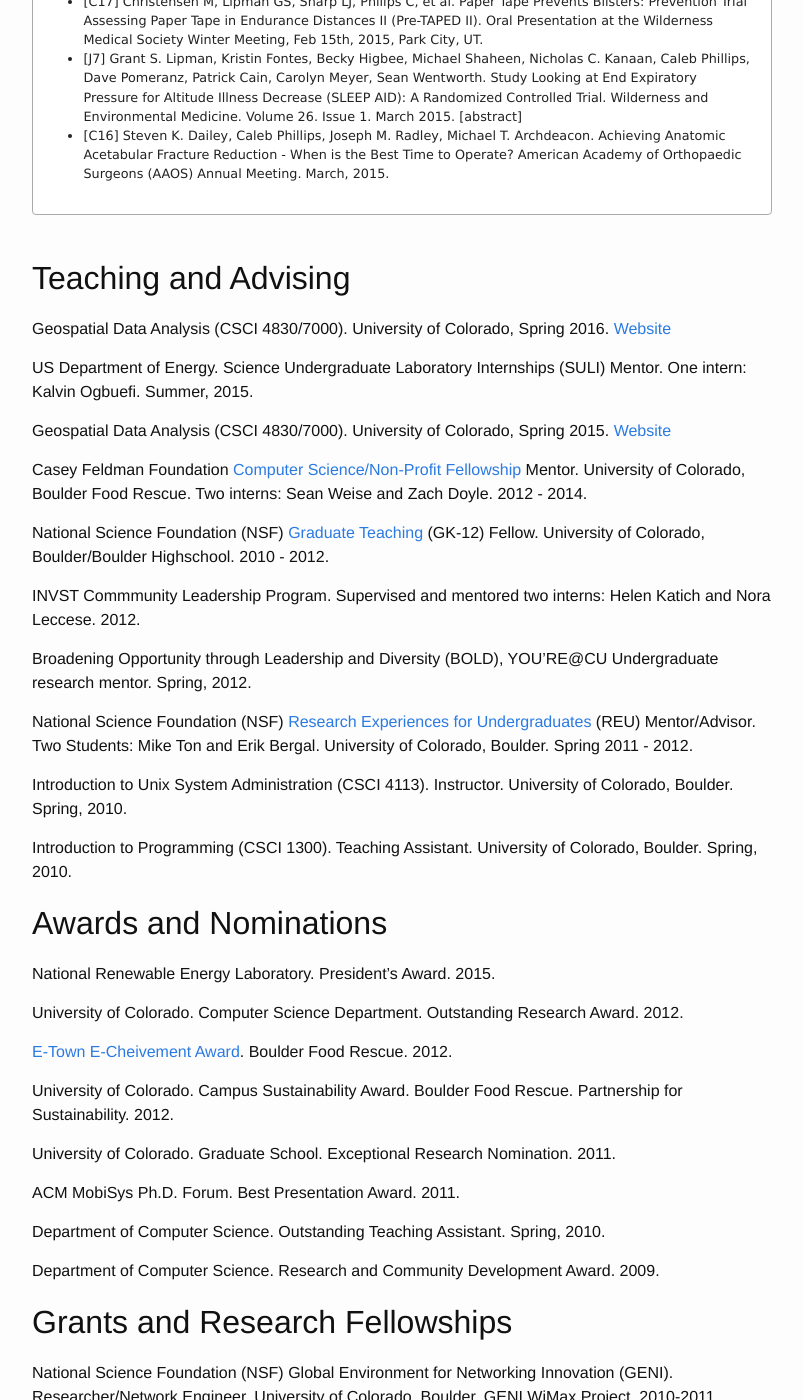
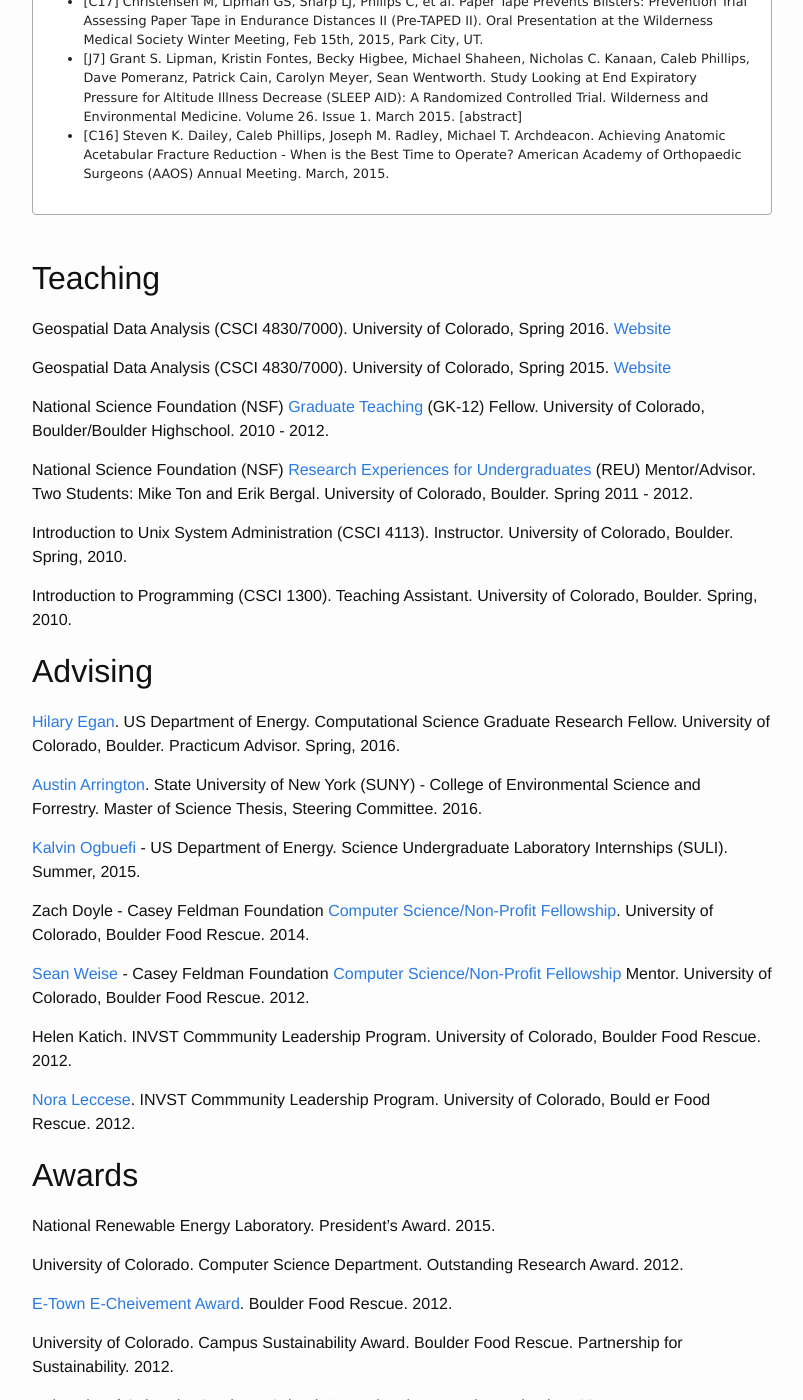
Before and after one commit to somerandomsequence/smallwhitecube, a Jekyll site: the page built from research.md, in a window 1280 px wide and 1400 px high, scrolled down 864 px. Shown: the whole window, without its empty margins (238-1041 px from the left). Built offline with Jekyll 4.4.1, drawn with Linux system fonts in a browser that asks for light colours; some of the changed text lies outside the part shown.

Commit message:
Update students and research

```diff
--- a/_includes/papers.html
+++ b/_includes/papers.html
@@ -87,6 +87,11 @@
  </div>
 
  <div id="tabs-other">
+  <h4>High Performance Computing</h4>
+  <ul>
+   <li>[T11] Ryan Elmore, Kenny Gruchalla, Caleb Phillips, Avi Purkayastha, Nick Wunder. An Analysis of Application Power and Schedule Composition in a High Performance Computing Environment. National Renewable Energy Laboratory. Technical Report. NREL/TP-2C00-65392. January, 2016. <a href="http://www.nrel.gov/docs/fy16osti/65392.pdf">[download]</a></li>
+  </ul>
+
   <h4>Geospatial Analysis</h4>
   <ul>
    <li>[T10] Mohammad Alasmary, Landon Bedell, Tom Erickson, Joshua Ferge, Taylor Graham, Amir Kashpazha, Hannah Keller, Hui Soon Kim, David Levin, John Raesly, Forrest Tagg Ridler, Stephen Thoma. Projects in Geospatial Data Analysis: Spring 2015. Editor: Caleb Phillips. University of Colorado. Computer Science Technical Reports. Paper 1035. <a href="http://scholar.colorado.edu/csci_techreports/1035">[download]</a> </li>
--- a/research.md
+++ b/research.md
@@ -11,22 +11,13 @@
 
 {% include papers.html %}
 
-
-## Teaching and Advising
+## Teaching
 
 Geospatial Data Analysis (CSCI 4830/7000). University of Colorado, Spring 2016. [Website](http://gsa.smallwhitecube.com)
 
-US Department of Energy. Science Undergraduate Laboratory Internships (SULI) Mentor. One intern: Kalvin Ogbuefi. Summer, 2015.
-
 Geospatial Data Analysis (CSCI 4830/7000). University of Colorado, Spring 2015. [Website](http://gsa.smallwhitecube.com)
 
-Casey Feldman Foundation [Computer Science/Non-Profit Fellowship](http://www.caseyfeldmanfoundation.org/blog/?p=3393) Mentor. University of Colorado, Boulder Food Rescue. Two interns: Sean Weise and Zach Doyle. 2012 - 2014.
-
 National Science Foundation (NSF) [Graduate Teaching](http://www.nsf.gov/funding/pgm_summ.jsp?pims_id=5472) (GK-12) Fellow. University of Colorado, Boulder/Boulder Highschool. 2010 - 2012.
-
-INVST Commmunity Leadership Program. Supervised and mentored two interns: Helen Katich and Nora Leccese. 2012.
-
-Broadening Opportunity through Leadership and Diversity (BOLD), YOU'RE@CU Undergraduate research mentor. Spring, 2012.
 
 National Science Foundation (NSF) [Research Experiences for Undergraduates](http://www.nsf.gov/funding/pgm_summ.jsp?pims_id=5517&from=fund) (REU) Mentor/Advisor. Two Students: Mike Ton and Erik Bergal. University of Colorado, Boulder. Spring 2011 - 2012.
 
@@ -34,7 +25,24 @@
 
 Introduction to Programming (CSCI 1300). Teaching Assistant. University of Colorado, Boulder. Spring, 2010.
 
-## Awards and Nominations
+## Advising
+
+[Hilary Egan](https://www.linkedin.com/in/hilary-egan-1a760647). US Department of Energy. Computational Science Graduate Research Fellow. University of Colorado, Boulder. Practicum Advisor. Spring, 2016.
+
+[Austin Arrington](https://www.linkedin.com/in/austin-arrington-a7305b3). State University of New York (SUNY) - College of Environmental Science and Forrestry. Master of Science Thesis, Steering Committee. 2016.
+
+[Kalvin Ogbuefi](https://www.linkedin.com/in/kalvinogbuefi) - US Department of Energy. Science Undergraduate Laboratory Internships (SULI). Summer, 2015.
+
+Zach Doyle - Casey Feldman Foundation [Computer Science/Non-Profit Fellowship](http://www.caseyfeldmanfoundation.org/blog/?p=3393). University of Colorado, Boulder Food Rescue. 2014.
+
+[Sean Weise](https://www.linkedin.com/in/wiesesean) - Casey Feldman Foundation [Computer Science/Non-Profit Fellowship](http://www.caseyfeldmanfoundation.org/blog/?p=3393) Mentor. University of Colorado, Boulder Food Rescue. 2012.
+
+Helen Katich. INVST Commmunity Leadership Program. University of Colorado, Boulder Food Rescue. 2012.
+
+[Nora Leccese](http://www.hungercenter.org/fellow/nora-leccesse/). INVST Commmunity Leadership Program. University of Colorado, Bould
+er Food Rescue. 2012.
+
+## Awards
 
 National Renewable Energy Laboratory. President's Award. 2015.
 
@@ -52,7 +60,7 @@
 
 Department of Computer Science. Research and Community Development Award. 2009.
 
-## Grants and Research Fellowships
+## Grants and Fellowships
 
 National Science Foundation (NSF) Global Environment for Networking Innovation (GENI). Researcher/Network Engineer. University of Colorado, Boulder. GENI WiMax Project. 2010-2011.
 
@@ -114,9 +118,11 @@
 *  Guy Cobb (Google)
 *  Jamie Curtis (Rurallink Wireless, Waikato, New Zealand)
 *  [Steven K Dailey](http://www.researchgate.net/profile/Steven_Dailey/publications) (University of Cincinnati School of Medicine)
+*  [Ryan Elmore](https://www.linkedin.com/in/rtelmore) (University of Denver)
 *  Becky Higbee (Stanford School of Medicine)
 *  Rhonda Hoenigman (University of Colorado, Boulder)
 *  [Harold Gonzales](http://systems.cs.colorado.edu/~gonzales/) (Google)
+*  [Kenny Gruchalla](https://www.linkedin.com/in/kennygruchalla) (National Renewable Energy Laboratory)
 *  [Dirk Grunwald](http://systems.cs.colorado.edu/mediawiki/index.php/User:Grunwald) (University of Colorado, Boulder)
 *  [Nicholas Kanaan](http://healthcare.utah.edu/fad/mddetail.php?physicianID=u0844825) (University of Utah)
 *  [Grant Lipman](https://med.stanford.edu/profiles/grant-lipman) (Stanford)
```
Also changed, not shown: other parts of _includes/papers.html (+1 -1 lines), other parts of research.md (+0 -4 lines).
